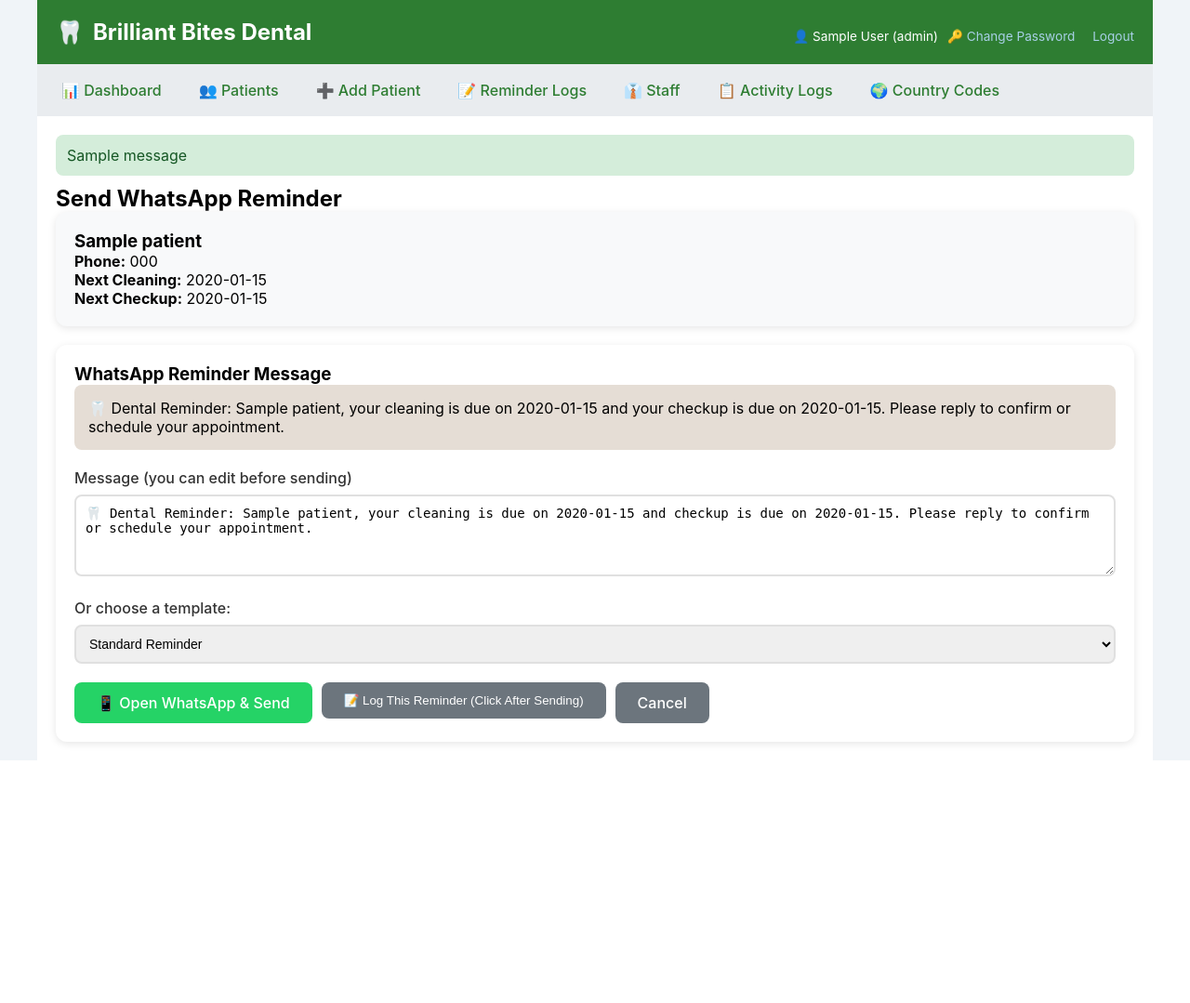
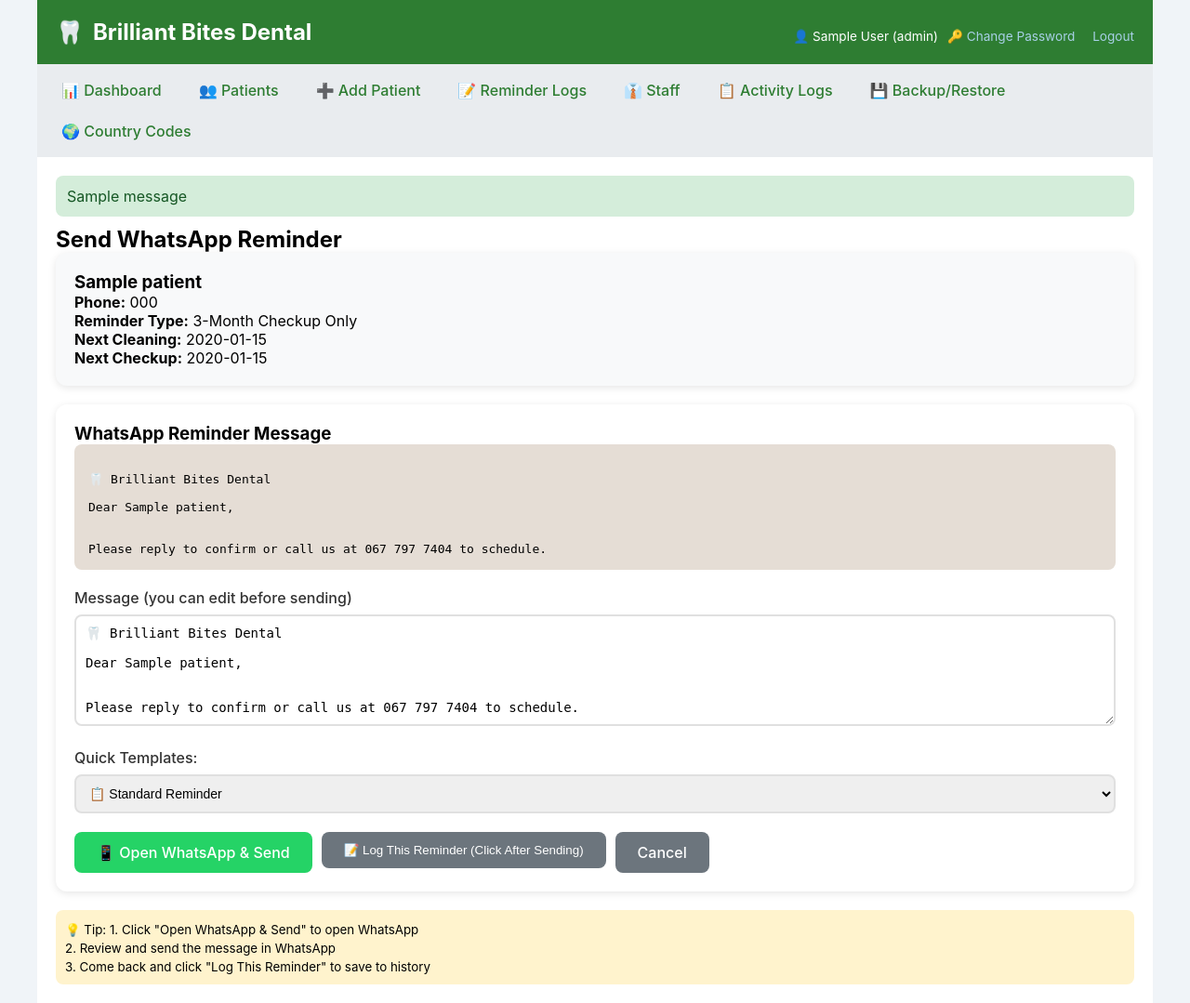
Before and after one commit to deandre-naiker/dental_reminder_system, a Flask app: page /whatsapp_reminder/1 in a window 1280 px wide. Shown: the whole page at 93% size. Before the commit the page ends 818 px from the top, so only its background shows below. Run offline with Flask 3, Linux system fonts and the light colour scheme; the visitor is signed in with stand-in values (Sample User, id 1); tables that the repository leaves empty hold one stand-in row (values such as "Sample post"); one stand-in notice (Sample message) is shown.

Commit message:
Add files via upload

```diff
--- a/templates/base.html
+++ b/templates/base.html
@@ -126,9 +126,10 @@
             <a href="/add_patient">➕ Add Patient</a>
             <a href="/reminder_logs">📝 Reminder Logs</a>
             {% if session.role == 'admin' %}
-            <a href="/staff">👔 Staff</a>
-            <a href="/activity_logs">📋 Activity Logs</a>
-            {% endif %}
+			<a href="/staff">👔 Staff</a>
+			<a href="/activity_logs">📋 Activity Logs</a>
+			<a href="/restore_database">💾 Backup/Restore</a>  <!-- Add this line -->
+			{% endif %}
             <a href="/country_codes">🌍 Country Codes</a>
         </div>
         <div class="content">
--- a/templates/whatsapp_reminder.html
+++ b/templates/whatsapp_reminder.html
@@ -6,46 +6,73 @@
 <div class="card" style="background: #f8f9fa; padding: 20px; border-radius: 12px; margin-bottom: 20px;">
     <h3>{{ patient.name }}</h3>
     <p><strong>Phone:</strong> {{ patient.phone }}</p>
-    <p><strong>Next Cleaning:</strong> {{ patient.next_cleaning or 'Not scheduled' }}</p>
-    <p><strong>Next Checkup:</strong> {{ patient.next_checkup or 'Not scheduled' }}</p>
+    <p><strong>Reminder Type:</strong>
+        {% if patient.reminder_type == 'both' %}
+            Both (6-month & 3-month)
+        {% elif patient.reminder_type == 'cleaning' %}
+            6-Month Cleaning Only
+        {% else %}
+            3-Month Checkup Only
+        {% endif %}
+    </p>
+    {% if patient.next_cleaning %}
+        <p><strong>Next Cleaning:</strong> {{ patient.next_cleaning }}</p>
+    {% endif %}
+    {% if patient.next_checkup %}
+        <p><strong>Next Checkup:</strong> {{ patient.next_checkup }}</p>
+    {% endif %}
 </div>
 
 <div class="card" style="padding: 20px; border-radius: 12px;">
     <h3>WhatsApp Reminder Message</h3>
 
     <div style="background: #e5ddd5; padding: 15px; border-radius: 8px; margin-bottom: 20px;">
-        <p style="margin: 0;" id="messagePreview">
-            🦷 Dental Reminder: {{ patient.name }},
-            {% if reminder_type == 'cleaning' %}
-                your 6-month cleaning is due on {{ patient.next_cleaning }}.
-            {% elif reminder_type == 'checkup' %}
-                your 3-month checkup is due on {{ patient.next_checkup }}.
-            {% else %}
-                {% if patient.next_cleaning %}your cleaning is due on {{ patient.next_cleaning }}{% endif %}
-                {% if patient.next_cleaning and patient.next_checkup %} and {% endif %}
-                {% if patient.next_checkup %}your checkup is due on {{ patient.next_checkup }}{% endif %}.
+        <p style="margin: 0; white-space: pre-line;" id="messagePreview">
+            🦷 Brilliant Bites Dental
+
+Dear {{ patient.name }},
+
+{% if patient.next_cleaning and patient.reminder_type in ['both', 'cleaning'] %}Your 6-month cleaning is due on {{ patient.next_cleaning }}.
+{% endif %}{% if patient.next_checkup and patient.reminder_type in ['both', 'checkup'] %}Your 3-month checkup is due on {{ patient.next_checkup }}.
 {% endif %}
-            Please reply to confirm or schedule your appointment.
+Please reply to confirm or call us at 067 797 7404 to schedule.
         </p>
     </div>
 
     <div class="form-group">
         <label>Message (you can edit before sending)</label>
-        <textarea id="message" rows="4" style="width: 100%; padding: 10px; border: 2px solid #e0e0e0; border-radius: 8px;">🦷 Dental Reminder: {{ patient.name }}, {% if reminder_type == 'cleaning' %}your 6-month cleaning is due on {{ patient.next_cleaning }}.{% elif reminder_type == 'checkup' %}your 3-month checkup is due on {{ patient.next_checkup }}.{% else %}{% if patient.next_cleaning %}your cleaning is due on {{ patient.next_cleaning }}{% endif %}{% if patient.next_cleaning and patient.next_checkup %} and {% endif %}{% if patient.next_checkup %}your checkup is due on {{ patient.next_checkup }}{% endif %}.{% endif %} Please reply to confirm or schedule your appointment.</textarea>
+        <textarea id="message" rows="6" style="width: 100%; padding: 10px; border: 2px solid #e0e0e0; border-radius: 8px; font-family: monospace;">🦷 Brilliant Bites Dental
+
+Dear {{ patient.name }},
+
+{% if patient.next_cleaning and patient.reminder_type in ['both', 'cleaning'] %}Your 6-month cleaning is due on {{ patient.next_cleaning }}.
+{% endif %}{% if patient.next_checkup and patient.reminder_type in ['both', 'checkup'] %}Your 3-month checkup is due on {{ patient.next_checkup }}.
+{% endif %}
+Please reply to confirm or call us at 067 797 7404 to schedule.</textarea>
     </div>
 
     <div class="form-group">
-        <label>Or choose a template:</label>
+        <label>Quick Templates:</label>
         <select id="templateSelect" onchange="updateMessage()" style="width: 100%; padding: 10px; border: 2px solid #e0e0e0; border-radius: 8px;">
-            <option value="standard">Standard Reminder</option>
-            <option value="overdue">Overdue Appointment</option>
-            <option value="confirmation">Confirmation Request</option>
-            <option value="reschedule">Reschedule Offer</option>
+            <option value="standard">📋 Standard Reminder</option>
+            <option value="overdue">⚠️ Overdue Appointment</option>
+            <option value="confirmation">✅ Confirmation Request</option>
+            <option value="reschedule">📅 Reschedule Offer</option>
         </select>
     </div>
 
     <div style="display: flex; gap: 10px; margin-top: 20px; flex-wrap: wrap;">
-    <a href="https://wa.me/{{ patient.phone|replace('+', '')|replace(' ', '')|replace('-', '') }}?text={{ message|urlencode if message else '' }}"
+        {% set message_text = "🦷 Brilliant Bites Dental%0A%0ADear " + patient.name|replace(' ', '%20') + ",%0A%0A" %}
+        {% if patient.next_cleaning and patient.reminder_type in ['both', 'cleaning'] %}
+            {% set message_text = message_text + "Your%206-month%20cleaning%20is%20due%20on%20" + patient.next_cleaning + ".%0A" %}
+        {% endif %}
+        {% if patient.next_checkup and patient.reminder_type in ['both', 'checkup'] %}
+            {% set message_text = message_text + "Your%203-month%20checkup%20is%20due%20on%20" + patient.next_checkup + ".%0A" %}
+        {% endif %}
+        {% set message_text = message_text + "%0APlease%20reply%20to%20confirm%20or%20call%20us%20at%20067%20797%207404%20to%20schedule." %}
+
+        <a href="https://wa.me/{{ patient.phone|replace('+', '')|replace(' ', '')|replace('-', '') }}?text={{ message_text }}"
+           id="whatsappLink"
            target="_blank"
            class="btn"
            style="background: #25D366; color: white; padding: 12px 24px; text-decoration: none; border-radius: 8px; display: inline-block;">
@@ -54,13 +81,21 @@
 
         <form method="POST" action="/log_reminder/{{ patient.id }}" style="display: inline-block;">
             <input type="hidden" name="reminder_type" value="{{ reminder_type }}">
-        <button type="submit" class="btn" style="background: #6c757d; padding: 12px 24px;">
+            <button type="submit" class="btn" style="background: #6c757d; padding: 12px 24px; cursor: pointer;">
                 📝 Log This Reminder (Click After Sending)
             </button>
         </form>
 
         <a href="/patients" class="btn" style="background: #6c757d; padding: 12px 24px; text-decoration: none;">Cancel</a>
     </div>
+</div>
+
+<div style="margin-top: 20px; padding: 10px; background: #fff3cd; border-radius: 8px;">
+    <small>💡 Tip:
+        1. Click "Open WhatsApp & Send" to open WhatsApp<br>
+        2. Review and send the message in WhatsApp<br>
+        3. Come back and click "Log This Reminder" to save to history
+    </small>
 </div>
 
 <script>
@@ -70,56 +105,60 @@
         const patientName = "{{ patient.name }}";
         const cleaningDate = "{{ patient.next_cleaning or '' }}";
         const checkupDate = "{{ patient.next_checkup or '' }}";
+        const reminderType = "{{ patient.reminder_type }}";
 
         let message = "";
 
         if (template === 'standard') {
-            message = `🦷 Dental Reminder: ${patientName}, your ${cleaningDate ? 'cleaning is due on ' + cleaningDate : ''}${cleaningDate && checkupDate ? ' and ' : ''}${checkupDate ? 'checkup is due on ' + checkupDate : ''}. Please reply to confirm or schedule your appointment.`;
+            message = `🦷 Brilliant Bites Dental\n\nDear ${patientName},\n\n`;
+            if (cleaningDate && (reminderType === 'both' || reminderType === 'cleaning')) {
+                message += `Your 6-month cleaning is due on ${cleaningDate}.\n`;
+            }
+            if (checkupDate && (reminderType === 'both' || reminderType === 'checkup')) {
+                message += `Your 3-month checkup is due on ${checkupDate}.\n`;
+            }
+            message += `\nPlease reply to confirm or call us at 067 797 7404 to schedule.`;
         } else if (template === 'overdue') {
-            message = `⚠️ ${patientName}, your appointment is now overdue. Please contact us immediately to reschedule. ${cleaningDate ? 'Cleaning was due: ' + cleaningDate : ''} ${checkupDate ? 'Checkup was due: ' + checkupDate : ''}`;
+            message = `⚠️ Brilliant Bites Dental\n\nDear ${patientName},\n\nYour appointment is now overdue.`;
+            if (cleaningDate) {
+                message += `\nCleaning was due: ${cleaningDate}`;
+            }
+            if (checkupDate) {
+                message += `\nCheckup was due: ${checkupDate}`;
+            }
+            message += `\n\nPlease contact us immediately at 067 797 7404 to reschedule.`;
         } else if (template === 'confirmation') {
-            message = `✅ ${patientName}, please confirm your upcoming appointment. Reply YES to confirm or NO to reschedule. ${cleaningDate ? 'Cleaning: ' + cleaningDate : ''} ${checkupDate ? 'Checkup: ' + checkupDate : ''}`;
+            message = `✅ Brilliant Bites Dental\n\nDear ${patientName},\n\nPlease confirm your upcoming appointment:`;
+            if (cleaningDate) {
+                message += `\n• Cleaning: ${cleaningDate}`;
+            }
+            if (checkupDate) {
+                message += `\n• Checkup: ${checkupDate}`;
+            }
+            message += `\n\nReply YES to confirm or NO to reschedule.\nCall us at 067 797 7404 for any changes.`;
         } else if (template === 'reschedule') {
-            message = `📅 ${patientName}, we need to reschedule your appointment. Please call our office at your earliest convenience.`;
+            message = `📅 Brilliant Bites Dental\n\nDear ${patientName},\n\nWe need to reschedule your appointment.\n\nPlease call our office at 067 797 7404 to find a new time that works for you.\n\nWe apologize for any inconvenience.`;
         }
 
         messageField.value = message;
 
-        // Update the WhatsApp link
-        const encodedMessage = encodeURIComponent(message);
+        // Update the WhatsApp link with the new message
+        const encodedMessage = encodeURIComponent(message).replace(/%0A/g, '%0A');
         const phoneNumber = "{{ patient.phone|replace('+', '')|replace(' ', '')|replace('-', '') }}";
         const whatsappLink = document.getElementById('whatsappLink');
         whatsappLink.href = `https://wa.me/${phoneNumber}?text=${encodedMessage}`;
     }
 
-    // Update preview when message changes
+    // Update preview when message is manually edited
     document.getElementById('message').addEventListener('input', function() {
         const encodedMessage = encodeURIComponent(this.value);
         const phoneNumber = "{{ patient.phone|replace('+', '')|replace(' ', '')|replace('-', '') }}";
-        document.getElementById('whatsappLink').href = `https://wa.me/${phoneNumber}?text=${encodedMessage}`;
+        const whatsappLink = document.getElementById('whatsappLink');
+        whatsappLink.href = `https://wa.me/${phoneNumber}?text=${encodedMessage}`;
     });
 
     // Initial update
     updateMessage();
-
-// Parse phone number for WhatsApp (removes + sign for wa.me)
-function getWhatsAppNumber(phone) {
-    if (!phone) return '';
-
-    // Remove spaces and dashes
-    let cleaned = phone.replace(/[\s\-]/g, '');
-
-    // WhatsApp links work with or without +, but better without
-    if (cleaned.startsWith('+')) {
-        return cleaned.substring(1);  // Remove the + for wa.me
-    }
-
-    return cleaned;
-}
-
-const phoneNumber = getWhatsAppNumber("{{ patient.phone }}");
-const whatsappLink = document.getElementById('whatsappLink');
-whatsappLink.href = `https://wa.me/${phoneNumber}?text=${encodedMessage}`;
 </script>
 
 <style>
@@ -131,9 +170,21 @@ whatsappLink.href = `https://wa.me/${phoneNumber}?text=${encodedMessage}`;
     textarea {
         font-family: monospace;
         font-size: 14px;
+        resize: vertical;
     }
     select {
         cursor: pointer;
     }
+    #messagePreview {
+        white-space: pre-line;
+        font-family: monospace;
+        font-size: 13px;
+    }
+    @media (max-width: 768px) {
+        .btn {
+            padding: 8px 16px !important;
+            font-size: 12px !important;
+        }
+    }
 </style>
 {% endblock %}
```
Also changed, not shown: templates/activity_logs.html (+5 -2 lines), templates/restore_database.html (added, +46 -0 lines). Lines whose indentation alone changed are shown as unchanged.
